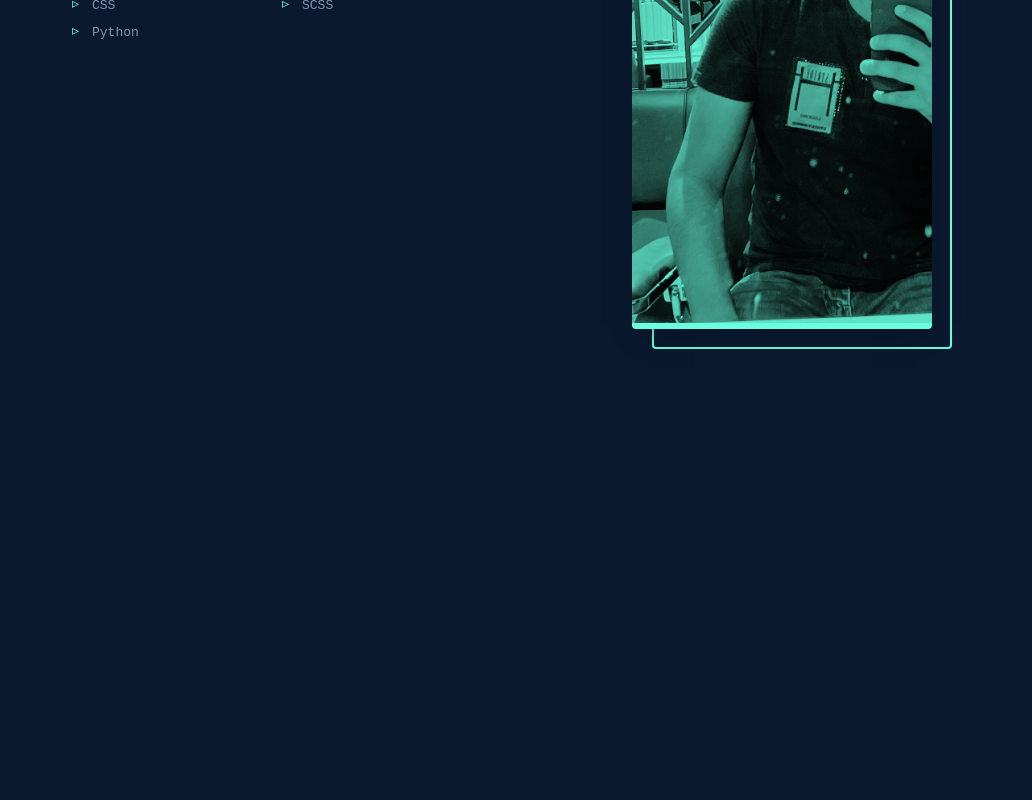
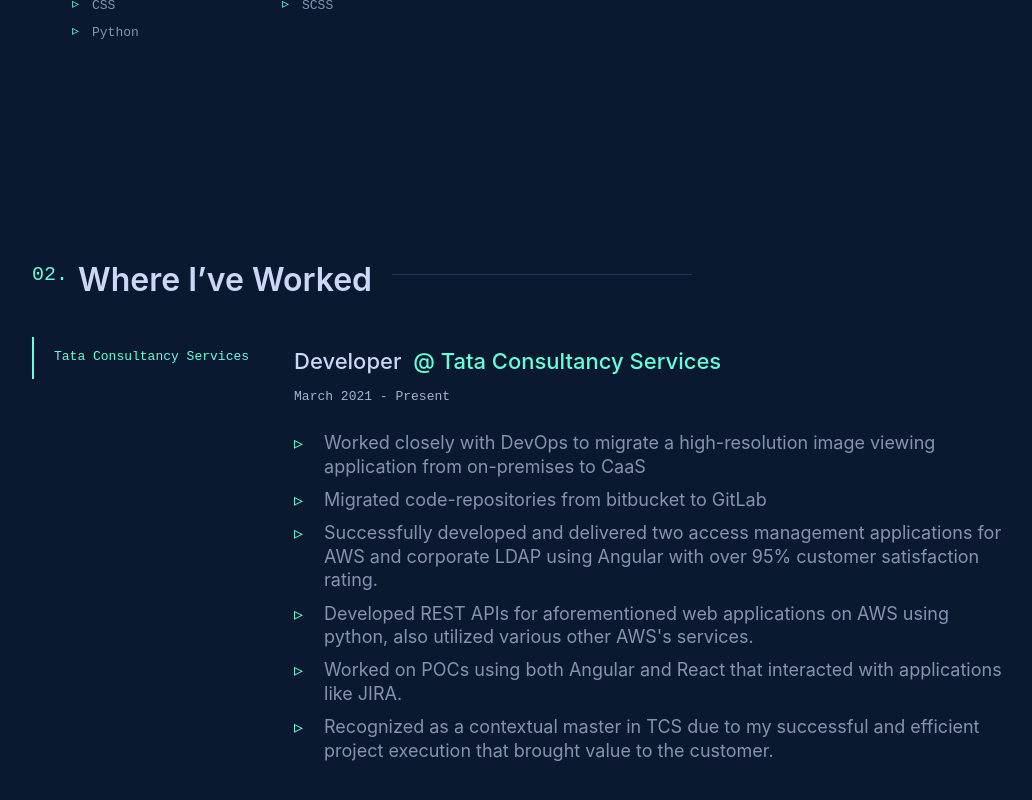
Before and after one commit to vinitpulstya/portfolio, an Angular app: page / in a window 1280 px wide. Shown: the part 1462-2262 px from the top of the page, without its empty margins (118-1150 px from the left). Before the commit the page ends 1891 px from the top, so only its background shows below. Built offline with nearby package versions, Linux system fonts and the light colour scheme.

Commit message:
instantiated "jobs" component

```diff
--- a/src/app/app.module.ts
+++ b/src/app/app.module.ts
@@ -8,6 +8,7 @@
 import { SideContactComponent } from './components/widgets/side-contact/side-contact.component';
 import { BioComponent } from './components/widgets/bio/bio.component';
 import { AboutComponent } from './components/widgets/about/about.component';
+import { JobsComponent } from './components/widgets/jobs/jobs.component';
 
 @NgModule({
   declarations: [
@@ -17,6 +18,7 @@
     SideContactComponent,
     BioComponent,
     AboutComponent,
+    JobsComponent,
   ],
   imports: [
     BrowserModule,
--- a/src/app/components/pages/home-page/home-page.component.html
+++ b/src/app/components/pages/home-page/home-page.component.html
@@ -1,4 +1,5 @@
 <main class="homepage__wrapper fillHeight">
     <wgt-bio></wgt-bio>
     <wgt-about></wgt-about>
+    <wgt-jobs></wgt-jobs>
 </main>
--- a/src/app/components/widgets/about/about.component.html
+++ b/src/app/components/widgets/about/about.component.html
@@ -15,16 +15,27 @@
     <div>
       <div>
         <p>
-          Hello! My name is {{ aboutStaticData.name }} and {{ aboutStaticData.description }}
+          Hello! My name is {{ aboutStaticData.name }} and
+          {{ aboutStaticData.description }}
         </p>
         <p>
-          <span *ngIf="aboutStaticData.notableExperiences.length"> Fast-forward to today, and I’ve had the privilege of working at </span>
-          <a *ngFor="let notable_experience of aboutStaticData.notableExperiences; let i=index"
-          class="a__highlighted_underlined"
-            [href]= "notable_experience.href"
+          <span *ngIf="aboutStaticData.notableExperiences.length">
+            Fast-forward to today, and I’ve had the privilege of working at
+          </span>
+          <a
+            *ngFor="
+              let notable_experience of aboutStaticData.notableExperiences;
+              let i = index
+            "
+            class="a__highlighted_underlined"
+            [href]="notable_experience.href"
             rel="noopener noreferrer"
-            target="_blank">
-            {{ notable_experience.display_text }}{{i === aboutStaticData.notableExperiences.length - 1 ? "." : ","}}
+            target="_blank"
+          >
+            {{ notable_experience.display_text
+            }}{{
+              i === aboutStaticData.notableExperiences.length - 1 ? "." : ","
+            }}
           </a>
           My main focus these days is building accessible, inclusive products
           and digital experiences at
@@ -33,7 +44,7 @@
             [href]="aboutStaticData.currentExperience.href"
             rel="noopener noreferrer"
             target="_blank"
-            >{{aboutStaticData.currentExperience.name}}</a
+            >{{ aboutStaticData.currentExperience.name }}</a
           >
           for a variety of clients.
         </p>
@@ -51,12 +62,17 @@
         <p>Here are a few technologies I’ve been working with recently:</p>
       </div>
       <ul class="about__skills-list">
-        <li class="about__skills-list-li" *ngFor="let skill of aboutStaticData.skills">{{ skill }}</li>
+        <li
+          class="about__skills-list-li"
+          *ngFor="let skill of aboutStaticData.skills"
+        >
+          {{ skill }}
+        </li>
       </ul>
     </div>
     <div class="about__styledPic positioner">
       <div class="about__styledPic-wrapper">
-        <div class="about__image-wrapper">
+        <div class="about__styledPic-wrapper-inner">
           <div style="max-width: 500px; display: block">
             <img
               alt=""
@@ -78,7 +94,6 @@
               object-fit: cover;
             "
           ></div>
-          <!-- <img src="/src/assets/images/pic.jpg"/> -->
           <picture>
             <!-- <source
               type="image/avif"
@@ -110,9 +125,14 @@
               "
               alt="Headshot"
               style="object-fit: cover; opacity: 1" /> -->
-          <img src="../../../../assets/images/pic.jpg" width="500"
-          height="500" alt="Headshot" style="object-fit: cover; opacity: 1"/>
-              </picture>
+            <img
+              src="../../../../assets/images/pic.jpg"
+              width="500"
+              height="500"
+              alt="Headshot"
+              style="object-fit: cover; opacity: 1"
+            />
+          </picture>
           <!-- <noscript></noscript> -->
         </div>
       </div>
--- a/src/app/components/widgets/about/about.component.scss
+++ b/src/app/components/widgets/about/about.component.scss
@@ -67,15 +67,21 @@
             &:hover, &:focus {
                 outline: 0px;
                 box-shadow: 0 20px 30px -15px var(--navy-shadow);
+                transform: translate(-4px, -4px);
+                .about__styledPic-wrapper-inner {
+                    filter: none;
+                    mix-blend-mode: normal;
+                }
                 &::after {
                     top: 15px;
                     left: 15px;
-                }
-            }
-        }
+                    // transform: translate(8px, 8px);
+                    transform: translate(12px, 12px);
                 }
 
-    &__image-wrapper {
+            }
+
+            &-inner {
                 position: relative;
                 border-radius: var(--border-radius);
                 mix-blend-mode: multiply;
@@ -88,6 +94,21 @@
                 vertical-align: middle;
             }
         }
+    }
+
+    // &__image-wrapper {
+    //     position: relative;
+    //     border-radius: var(--border-radius);
+    //     mix-blend-mode: multiply;
+    //     filter: grayscale(100%) contrast(1);
+    //     transition: var(--transition);
+    //     display: inline-block;
+    //     overflow: hidden;
+    //     width: 100%;
+    //     max-width: 100%;
+    //     vertical-align: middle;
+    // }
+}
 
 .positioner {
     position: relative;
--- a/src/app/components/widgets/header/header.component.html
+++ b/src/app/components/widgets/header/header.component.html
@@ -1,6 +1,8 @@
 <div class="header__wrapper">
   <nav class="header__nav">
-    <div class="header__nav-logo">Vinit</div>
+    <div class="header__nav-logo">
+      <a href="/#">Vinit</a>
+    </div>
     <div class="header__nav-links">
       <ol>
         <li class="fadedown-enter-done" style="animation-delay: 0ms">
--- /dev/null
+++ b/src/app/components/widgets/jobs/jobs.component.html
@@ -0,0 +1,62 @@
+<section
+  id="jobs"
+  class="jobs__section"
+  data-sr-id="2"
+  style="
+    visibility: visible;
+    opacity: 1;
+    transform: matrix3d(1, 0, 0, 0, 0, 1, 0, 0, 0, 0, 1, 0, 0, 0, 0, 1);
+    transition: opacity 0.5s cubic-bezier(0.645, 0.045, 0.355, 1) 0.2s,
+      transform 0.5s cubic-bezier(0.645, 0.045, 0.355, 1) 0.2s;
+  "
+>
+  <h2 class="numbered-heading">Where I’ve Worked</h2>
+  <div class="jobs__inner">
+    <div class="jobs__tablist">
+      <button class="jobs__tablist-btn selected">Tata Consultancy Services</button>
+    </div>
+    <div class="jobs__tabpanels">
+      <div class="jobs__tabpanel fadedown-enter-done">
+        <h3 class="jobs__tabpanel-h3">
+          <span>Developer </span
+          ><span class="jobs__tabpanel-company"
+            >&nbsp;@&nbsp;<a
+              href="https://www.tcs.com/"
+              class="inline-link"
+              rel="noopener noreferrer"
+              target="_blank"
+              class="a__highlighted_underlined"
+              >Tata Consultancy Services</a
+            ></span
+          >
+        </h3>
+        <p class="jobs__tabpanel-range">March 2021 - Present</p>
+        <div>
+          <ul class="jobs__tabpanel-list">
+            <li>
+                Worked closely with DevOps to migrate a high-resolution image viewing application from on-premises to CaaS
+            </li>
+            <li>
+                Migrated code-repositories from bitbucket to GitLab
+            </li>
+            <li>
+                Successfully developed and delivered two access management applications for AWS and corporate LDAP
+                using Angular with over 95% customer satisfaction rating.
+            </li>
+            <li>
+                Developed REST APIs for aforementioned web applications on AWS using python, also utilized various
+                other AWS's services.
+            </li>
+            <li>
+                Worked on POCs using both Angular and React that interacted with applications like JIRA.
+            </li>
+            <li>
+                Recognized as a contextual master in TCS due to my successful and efficient project execution that
+brought value to the customer.
+            </li>
+          </ul>
+        </div>
+      </div>
+    </div>
+  </div>
+</section>
--- /dev/null
+++ b/src/app/components/widgets/jobs/jobs.component.scss
@@ -0,0 +1,97 @@
+.jobs {
+  &__section {
+  }
+
+  &__inner {
+    display: flex;
+  }
+
+  &__tablist {
+    position: relative;
+    z-index: 3;
+    width: max-content;
+    padding: 0px;
+    margin: 0px;
+    list-style: none;
+
+    &-btn {
+      text-decoration: none;
+      text-decoration-skip-ink: auto;
+      position: relative;
+      transition: var(--transition);
+      display: flex;
+      -webkit-box-align: center;
+      align-items: center;
+      width: 100%;
+      height: var(--tab-height);
+      padding: 0px 20px 2px;
+      border-left: 2px solid var(--lightest-navy);
+      background-color: transparent;
+      color: var(--green);
+      font-family: var(--font-mono);
+      font-size: var(--fz-xs);
+      text-align: left;
+      white-space: nowrap;
+
+      &:hover,
+      &:focus {
+        background-color: var(--light-navy);
+        border-left: 2px solid var(--green);
+      }
+    }
+  }
+
+  &__tabpanels {
+    position: relative;
+    width: 100%;
+    margin-left: 20px;
+  }
+
+  &__tabpanel {
+    width: 100%;
+    height: auto;
+    padding: 10px 5px;
+
+    &-h3 {
+      margin-bottom: 2px;
+      font-size: var(--fz-xxl);
+      font-weight: 500;
+      line-height: 1.3;
+    }
+
+    &-company {
+      color: var(--green);
+    }
+
+    &-range {
+      margin-bottom: 25px;
+      color: var(--light-slate);
+      font-family: var(--font-mono);
+      font-size: var(--fz-xs);
+    }
+
+    &-list {
+      padding: 0px;
+      margin: 0px;
+      list-style: none;
+      font-size: var(--fz-lg);
+
+      li {
+        position: relative;
+        padding-left: 30px;
+        margin-bottom: 10px;
+
+        &::before {
+          content: "▹";
+          position: absolute;
+          left: 0px;
+          color: var(--green);
+        }
+      }
+    }
+  }
+}
+
+.selected {
+  border-left: 2px solid var(--green);
+}
--- a/src/app/services/app-config.service.ts
+++ b/src/app/services/app-config.service.ts
@@ -21,7 +21,7 @@
       name: "Tata Consultancy Services",
       acronym: "TCS",
       href: "https://tcs.com/",
-    }
+    },
   };
 
   public readonly social: Social = {
@@ -29,17 +29,17 @@
       {
         href: 'https://github.com/vinitpulstya',
         label: 'Github',
-        svg: this.svgDict.github,
+        svg: this._svgDict.github,
       },
       {
         href: 'https://www.instagram.com/pulstya_vinit',
         label: 'Instagram',
-        svg: this.svgDict.instagram,
+        svg: this._svgDict.instagram,
       },
       {
         href: 'https://www.linkedin.com/in/vinitpulstya',
         label: 'LinkedIn',
-        svg: this.svgDict.linkedin,
+        svg: this._svgDict.linkedin,
       },
     ],
     mail: 'vinitsharma9876@gmail.com',
@@ -70,5 +70,5 @@
     skills: ["JavaScript", "React", "Angular", "Flask", "Node.js", "TypeScript", "AWS", "HTML", "CSS", "SCSS", "Python"]
   }
 
-  constructor(private svgDict: SvgSafehtmlService) {}
+  constructor(private _svgDict: SvgSafehtmlService) {}
 }
--- a/src/styles.scss
+++ b/src/styles.scss
@@ -232,3 +232,29 @@
   grid-template-columns: 3fr 2fr;
   gap: 50px;
 }
+
+img {
+  overflow-clip-margin: content-box;
+  overflow: clip;
+  bottom: 0;
+  height: 100%;
+  left: 0;
+  margin: 0;
+  max-width: none;
+  padding: 0;
+  position: absolute;
+  right: 0;
+  top: 0;
+  width: 100%;
+  vertical-align: middle;
+}
+
+img[alt=""], img:not([alt]) {
+  filter: blur(5px);
+}
+
+button {
+  cursor: pointer;
+  border: 0px;
+  border-radius: 0px;
+}
```
Also changed, not shown: src/app/components/widgets/jobs/jobs.component.ts (added, +10 -0 lines), src/assets/images/pic.jpg, 1 other file (tests, documents, lock files or other folders). Lines whose indentation alone changed are shown as unchanged.
